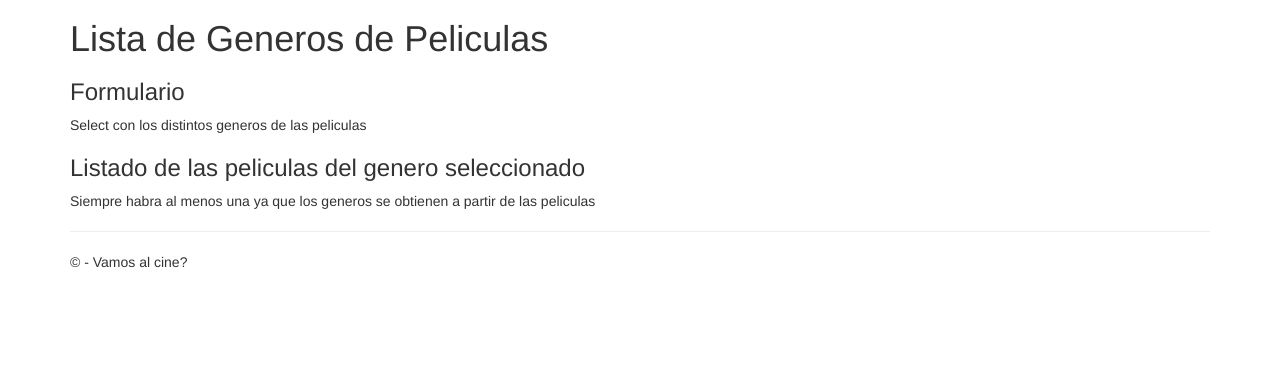
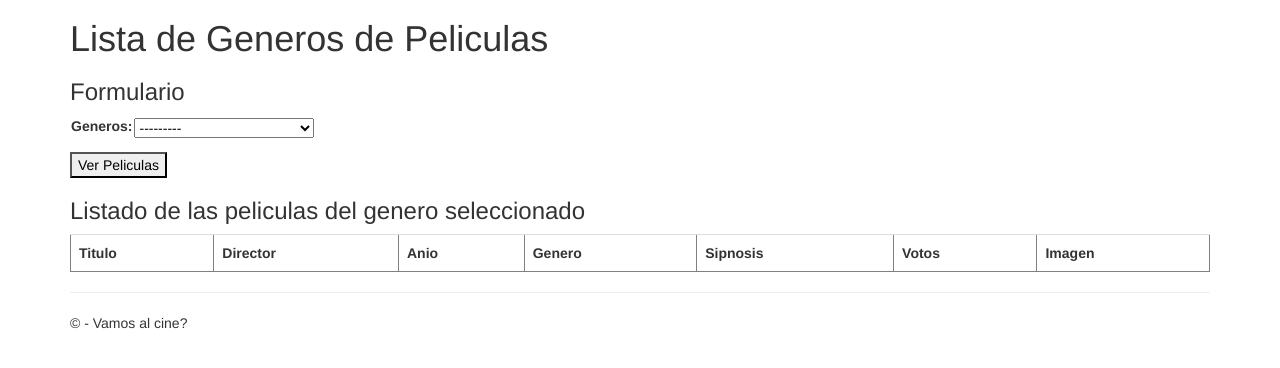
Before and after one commit to Shaitz/CineDjango, a Django app: page /generos/ in a window 1280 px wide. Shown: the part 51-419 px from the top of the page. Run offline with Django 3.2, Linux system fonts and the light colour scheme; a user stored in the database is signed in; data comes from the database, SQL or seed files in the repository; both versions use the stored data as it was after the commit; some libraries are stand-ins or nearby versions.

Commit message:
inicio generos

```diff
--- a/app/forms.py
+++ b/app/forms.py
@@ -30,3 +30,7 @@ class PeliculaForm(forms.ModelForm):
 
 class TitulosForm(forms.Form):
 	titulos = forms.ModelChoiceField(queryset = Pelicula.objects.all())
+
+class GenerosForm(forms.Form):
+    generos = forms.ModelChoiceField(queryset = Pelicula.objects.all())
+    #generos = forms.ModelChoiceField(queryset = Pelicula.objects.values_list('genero', flat=True).distinct())
--- a/app/templates/app/genero.html
+++ b/app/templates/app/genero.html
@@ -7,9 +7,32 @@
 <h1>Lista de Generos de Peliculas</h1>
 <p></p>
 <h3>Formulario</h3>
-<p>Select con los distintos generos de las peliculas</p>
+<form method="post" enctype="multipart/form-data">
+    <p>
+        {% csrf_token %}
+        <table>
+            {{ form.as_table }}
+        </table>
+    </p>
+    <input type="submit" value="Ver Peliculas">
+</form>
+<h3>Listado de las peliculas del genero seleccionado</h3>
+<p>
+    <table border='1' class="table">
+        <tr><td><b>Titulo</b></td><td><b>Director</b></td><td><b>Anio</b></td><td><b>Genero</b></td><td><b>Sipnosis</b></td><td><b>Votos</b></td><td><b>Imagen</b></td></tr>
+        {% for filma in pelis %}
+        <tr>
+            <td>{{ filma.titulo }}</td>
+            <td>{{ filma.direccion }}</td>
+            <td>{{ filma.anio }}</td>
+            <td>{{ filma.genero }}</td>
+            <td>{{ filma.sinopsis }}</td>
+            <td>{{ filma.votos }}</td>
+            <td><img src="{{ filma.imagen.url }}" width="90" /></td>
 
+        </tr>
+        {% endfor %}
 
-<h3>Listado de las peliculas del genero seleccionado</h3>
-<p>Siempre habra al menos una ya que los generos se obtienen a partir de las peliculas</p>
+    </table>
+</p>
 {% endblock %}
--- a/app/templates/app/voto.html
+++ b/app/templates/app/voto.html
@@ -12,7 +12,7 @@
     <table>
         {{ form.as_table }}
     </table>
-    <input type="submit" value="Insertar Pelicula"> <p></p><br />
+    <input type="submit" value="Votar Pelicula"> <p></p><br />
 </form>
 
 <p><h2>Resultado de la votacion</h2></p>
--- a/app/views.py
+++ b/app/views.py
@@ -20,6 +20,7 @@ from datetime import datetime
 from django.shortcuts import render
 from django.http import HttpRequest
 from app.forms import TitulosForm
+from app.forms import GenerosForm
 
 def home(request):
     """Renders the home page."""
@@ -120,7 +121,22 @@ def peliculas(request):
 		return render(request, 'app/peliculas.html', {'pelis': pelis})
 
 def generos(request):
-    return render(request, 'app/genero.html')
+    if not request.user.is_authenticated:
+        return render(request, 'app/index.html')
+
+    if request.method == "GET":
+        form = GenerosForm()
+        return render(request, 'app/genero.html',{'form': form})
+
+    if request.method == "POST":
+        form = GenerosForm(request.POST)
+
+        if form.is_valid():
+            genre = form.cleaned_data['generos']
+            pelis = Pelicula.objects.get(genero=genre).order_by('-votos')
+            return render(request, 'app/genero.html',{'form': form}, {'pelis':pelis})
+
+        return render(request, 'app/genero.html',{'form': form})
 
 def voto(request):
     if not request.user.is_authenticated:
@@ -161,8 +177,7 @@ def voto(request):
                 voted = True
                 return render(request, 'app/voto.html', {'form': form, 'votado': selectedFilm.titulo, 'votadoB': voted})
 
-
-    return render(request, 'app/voto.html')
+    return render(request, 'app/voto.html',{'form': form})
 
 def new_pelicula(request):
     if not request.user.is_authenticated:
```
Also changed, not shown: db.sqlite3.
